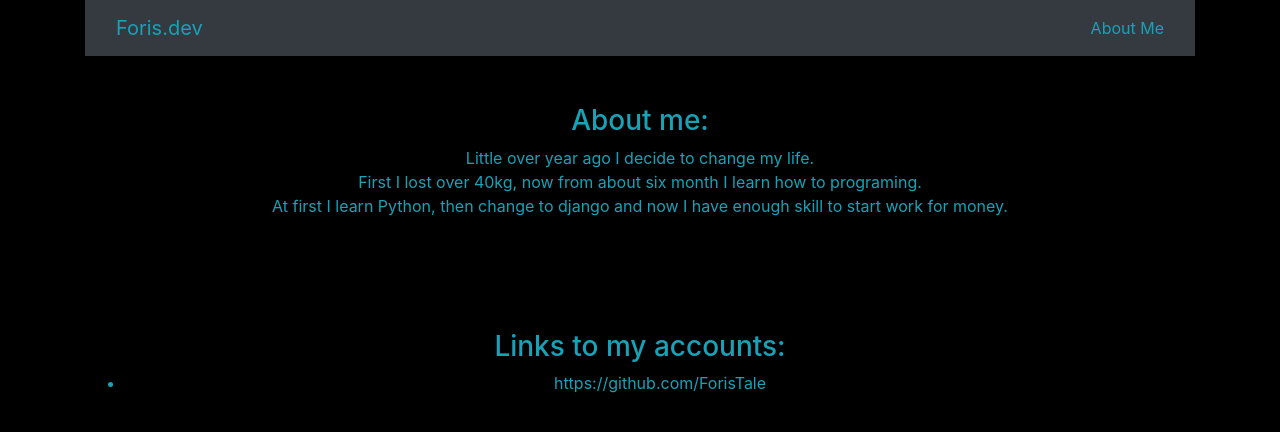
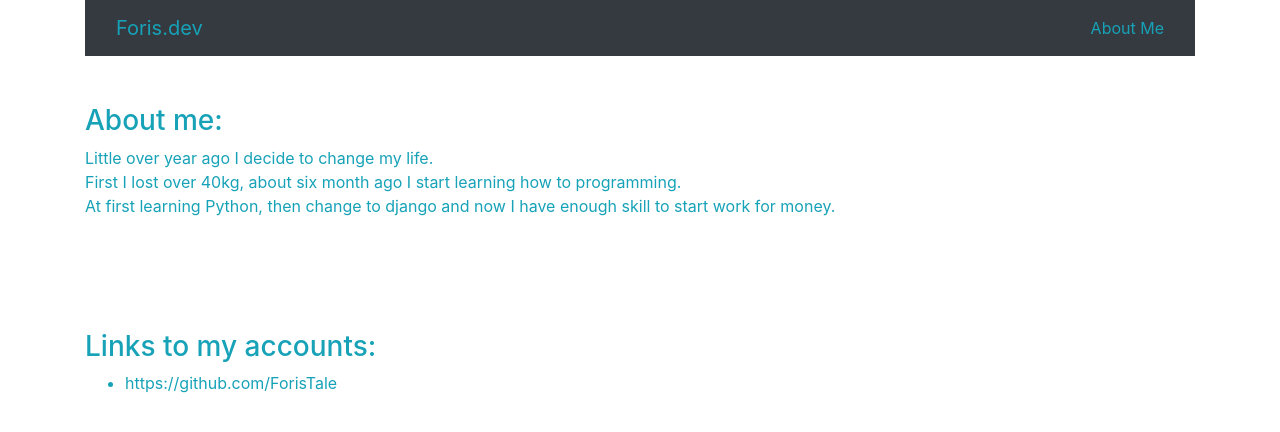
Before and after one commit to ForisTale/foris_dev, a Django app: page /about_me in a window 1280 px wide. Shown: the top 432 px of the page. Run offline with Django 3.2, Linux system fonts and the light colour scheme; some libraries are stand-ins or nearby versions.

Commit message:
Namespace for static files, and improve about_me text

```diff
--- a/main_page/templates/main_page/about_me.html
+++ b/main_page/templates/main_page/about_me.html
@@ -9,8 +9,8 @@
     <div class="col my-5" id="about_me">
         <h3>About me:</h3>
         <p>Little over year ago I decide to change my life.<br>
-        First I lost over 40kg, now from about six month I learn how to programing.<br>
-        At first I learn Python, then change to django and now I have enough skill to start work for money.<br></p>
+        First I lost over 40kg, about six month ago I start learning how to programming.<br>
+        At first learning Python, then change to django and now I have enough skill to start work for money.<br></p>
     </div>
 </div>
 <div class="row">
```
Also changed, not shown: main_page/static/main_page/about_me.css (renamed from main_page/static/about_me.css), main_page/static/main_page/base.css (renamed from main_page/static/base.css).
